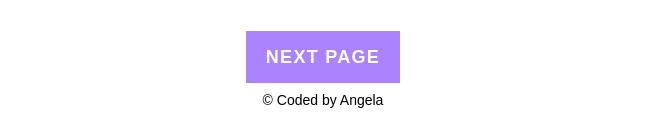
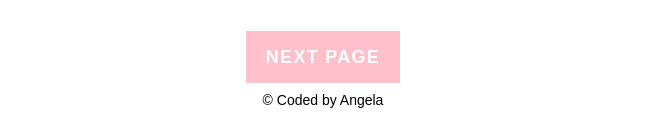
Before and after one commit to Baby007mix/Instagram, a plain HTML site: page index.html in a window 1280 px wide. Shown: the part 3666-3798 px from the top of the page, without its empty margins (317-962 px from the left). Drawn offline with Linux system fonts and the light colour scheme.

Commit message:
changed color of footer button

```diff
--- a/style.css
+++ b/style.css
@@ -46,7 +46,7 @@ div.img img{
 
 .btn{
 
-  	background-color: #AB82FF;
+  	background-color: pink;
   	color: #fff;
   	font-weight: 600;
   	font-size: 18px;
```
